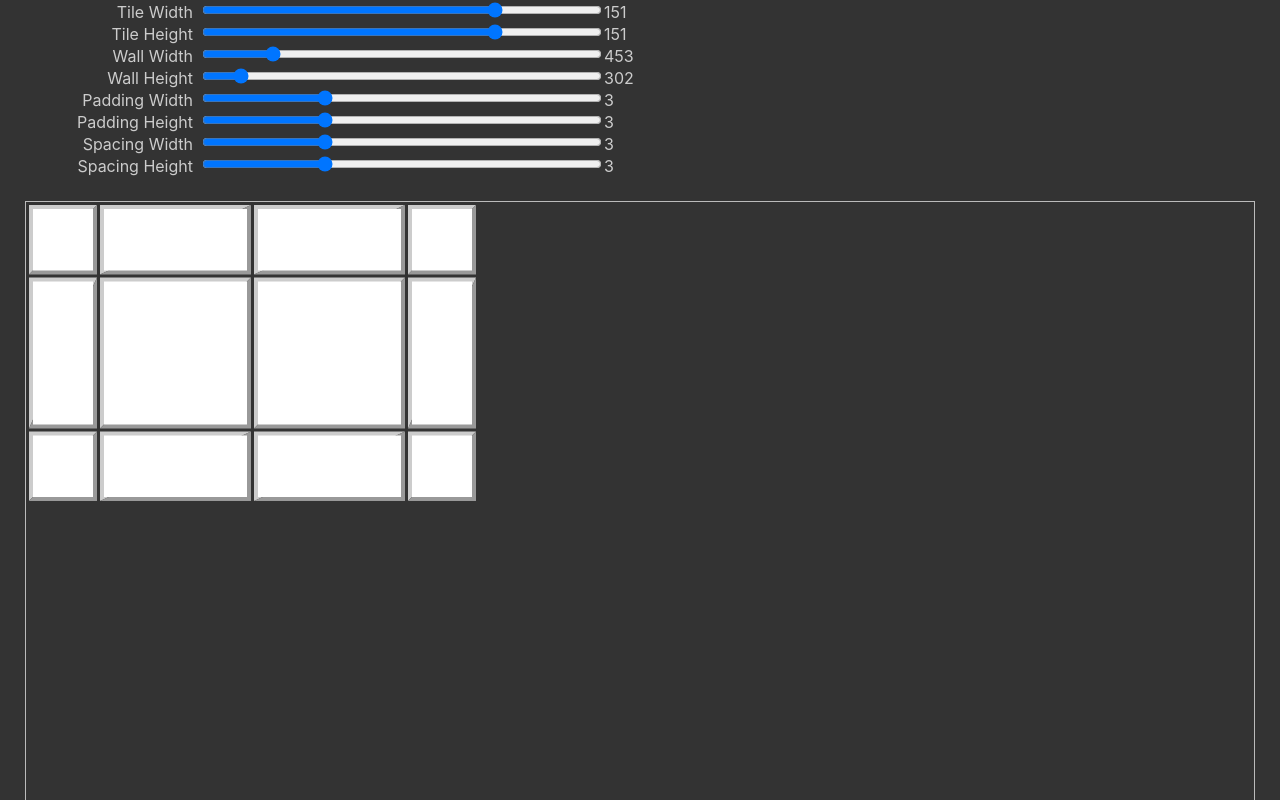
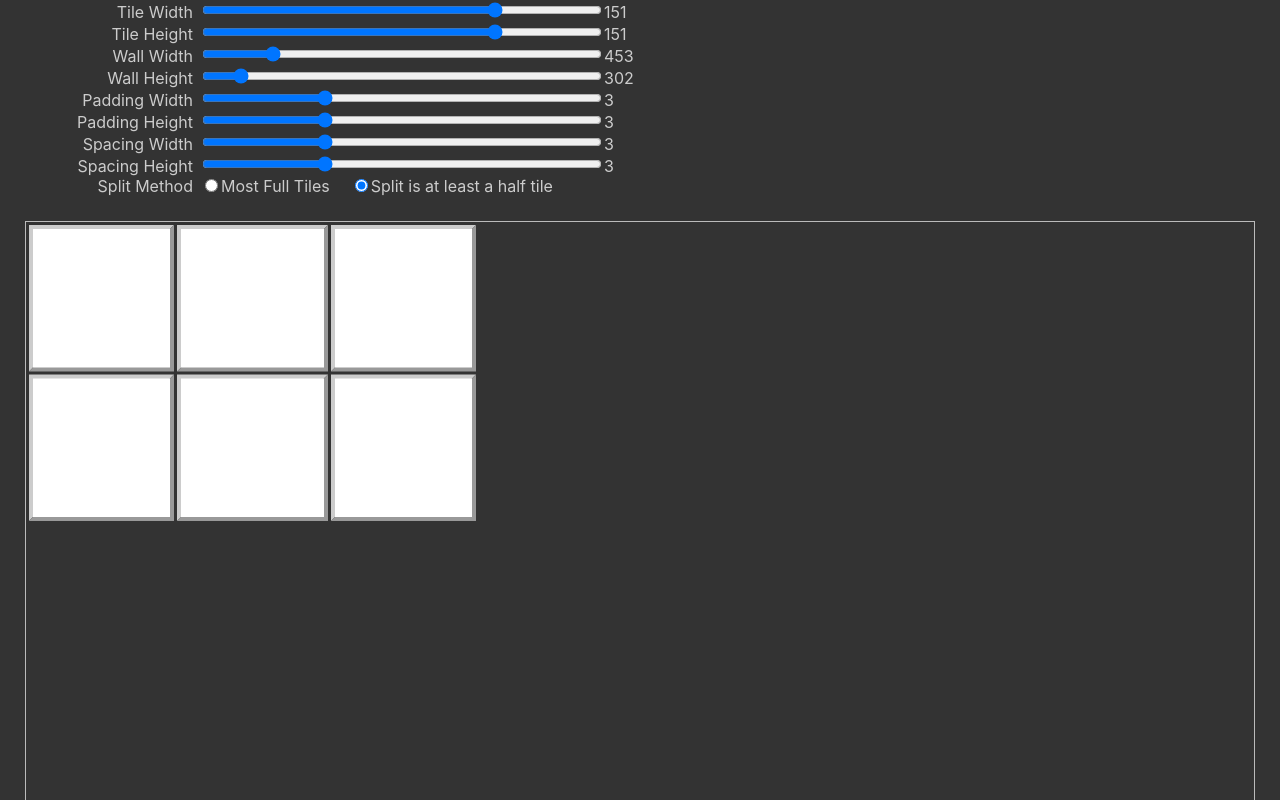
Before and after one commit to b-n/victorious-walls, a React (Create React App) app: page / in a window 1280 px wide. Shown: the top 800 px of the page. Built offline with nearby package versions, Linux system fonts and the light colour scheme.

Commit message:
Add algorithm selector and organise into pages/

```diff
--- a/src/components/Tile.tsx
+++ b/src/components/Tile.tsx
@@ -9,6 +9,7 @@ interface TileOptions {
 
 const chamfer = 4;
 
+// TODO: Chamfer breaks when tile is smaller that 8 due to rect getting negative width :-(
 const Tile = ({ x, y, width, height }: TileOptions) => {
   return (
     <>
--- /dev/null
+++ b/src/hooks/useRadioInput.tsx
@@ -0,0 +1,43 @@
+import { ReactElement, useState } from 'react'
+
+interface UseRadioInputRadios<T> {
+  id: string;
+  label: string;
+  name: string;
+  options: T[];
+  initialValue: T;
+}
+
+const useRadioInput = <T extends unknown>({
+  id,
+  label,
+  name,
+  options,
+  initialValue
+}: UseRadioInputRadios<T>): [T, ReactElement<any>] => {
+  const [value, setValue] = useState<T>(initialValue);
+
+  const input = (
+    <div>
+      <div className="controls-label">{label}</div>
+      <div className="radio-options">
+        {options.map((option: T) => (
+          <div className="radio-option">
+            <input
+              checked={value === option}
+              id={`${id}-${option}`}
+              value={option as string}
+              name={name}
+              onChange={e => setValue(e.target.value as T)}
+              type="radio"
+            />
+            <label className="radio-label" htmlFor={`${id}-${option as string}`}>{option as string}</label>
+          </div>
+        ))}
+      </div>
+    </div>
+  )
+  return [value, input];
+}
+
+export { useRadioInput }
--- a/src/index.tsx
+++ b/src/index.tsx
@@ -1,12 +1,12 @@
 import React from 'react';
 import ReactDOM from 'react-dom';
 import './index.css';
-import App from './App';
+import Main from './pages/Main';
 import reportWebVitals from './reportWebVitals';
 
 ReactDOM.render(
   <React.StrictMode>
-    <App />
+    <Main />
   </React.StrictMode>,
   document.getElementById('root')
 );
--- a/src/lib/tiles.ts
+++ b/src/lib/tiles.ts
@@ -6,8 +6,8 @@ export interface TileDimensions {
 }
 
 export enum SplitMethod {
-  MostFullTiles,
-  AtLeastHalfSplitTiles,
+  MostFullTiles = 'Most Full Tiles',
+  AtLeastHalfSplitTiles = 'Split is at least a half tile',
 }
 
 type HasSplitTiles = boolean;
@@ -27,7 +27,7 @@ export interface CalculationOptions {
   tile: TileSize
   padding: CanvasPadding
   spacing: TileSpacing
-  splitTile: SplitMethod
+  splitMethod: SplitMethod
 }
 
 type FullTiles = number;
@@ -84,7 +84,7 @@ const getTileSizes = (options: CalculationOptions): TileSizingFunction => {
     }
 
     // At least half a tile = removing one of the full tiles
-    if (options.splitTile === SplitMethod.AtLeastHalfSplitTiles) {
+    if (options.splitMethod === SplitMethod.AtLeastHalfSplitTiles) {
       fullTiles -= 1;
     }
 
--- a/src/App.css
+++ b/src/pages/Main.css
@@ -1,3 +1,7 @@
+* {
+  color: #ccc;
+}
+
 .viz {
   margin: 25px;
   border: 1px solid #BBBBBB;
@@ -19,7 +23,6 @@
 }
 
 .controls-label {
-  color: #ccc;
   padding-right: 7px;
   width: 200px;
   text-align: right;
@@ -33,3 +36,15 @@
 .controls-value {
   color: #ccc;
 }
+
+.radio-options {
+  display: inline-block;
+}
+
+.radio-option {
+  display: inline-block;
+}
+
+.radio-label {
+  padding-right: 20px;
+}
--- a/src/App.tsx
+++ b/src/pages/Main.tsx
@@ -1,8 +1,9 @@
 import React from 'react';
-import './App.css';
-import { Tile } from './components/Tile'
-import { calculateTiles, SplitMethod } from './lib/tiles'
-import { useRangeInput } from './hooks/useRangeInput'
+import './Main.css';
+import { Tile } from '../components/Tile'
+import { calculateTiles, SplitMethod } from '../lib/tiles'
+import { useRangeInput } from '../hooks/useRangeInput'
+import { useRadioInput } from '../hooks/useRadioInput'
 
 const App: React.FC = () => {
   const [tileWidth, tileWidthInput] = useRangeInput({
@@ -53,6 +54,16 @@ const App: React.FC = () => {
     extent: [0, 10],
     initialValue: 3
   });
+  const [splitMethod, splitMethodInput] = useRadioInput<SplitMethod>({
+    id: 'split-method',
+    name: 'split-method',
+    label: 'Split Method',
+    options: [
+      SplitMethod.MostFullTiles,
+      SplitMethod.AtLeastHalfSplitTiles,
+    ],
+    initialValue: SplitMethod.AtLeastHalfSplitTiles,
+  })
 
   const tiles = calculateTiles({
     canvas: {
@@ -71,7 +82,7 @@ const App: React.FC = () => {
       width: spacingWidth,
       height: spacingHeight,
     },
-    splitTile: SplitMethod.MostFullTiles
+    splitMethod: splitMethod,
   })
 
   return (
@@ -84,6 +95,7 @@ const App: React.FC = () => {
       {paddingHeightInput}
       {spacingWidthInput}
       {spacingHeightInput}
+      {splitMethodInput}
       <svg className="viz">
         {tiles.map(({width, height, x, y}) => (
           <Tile
```
